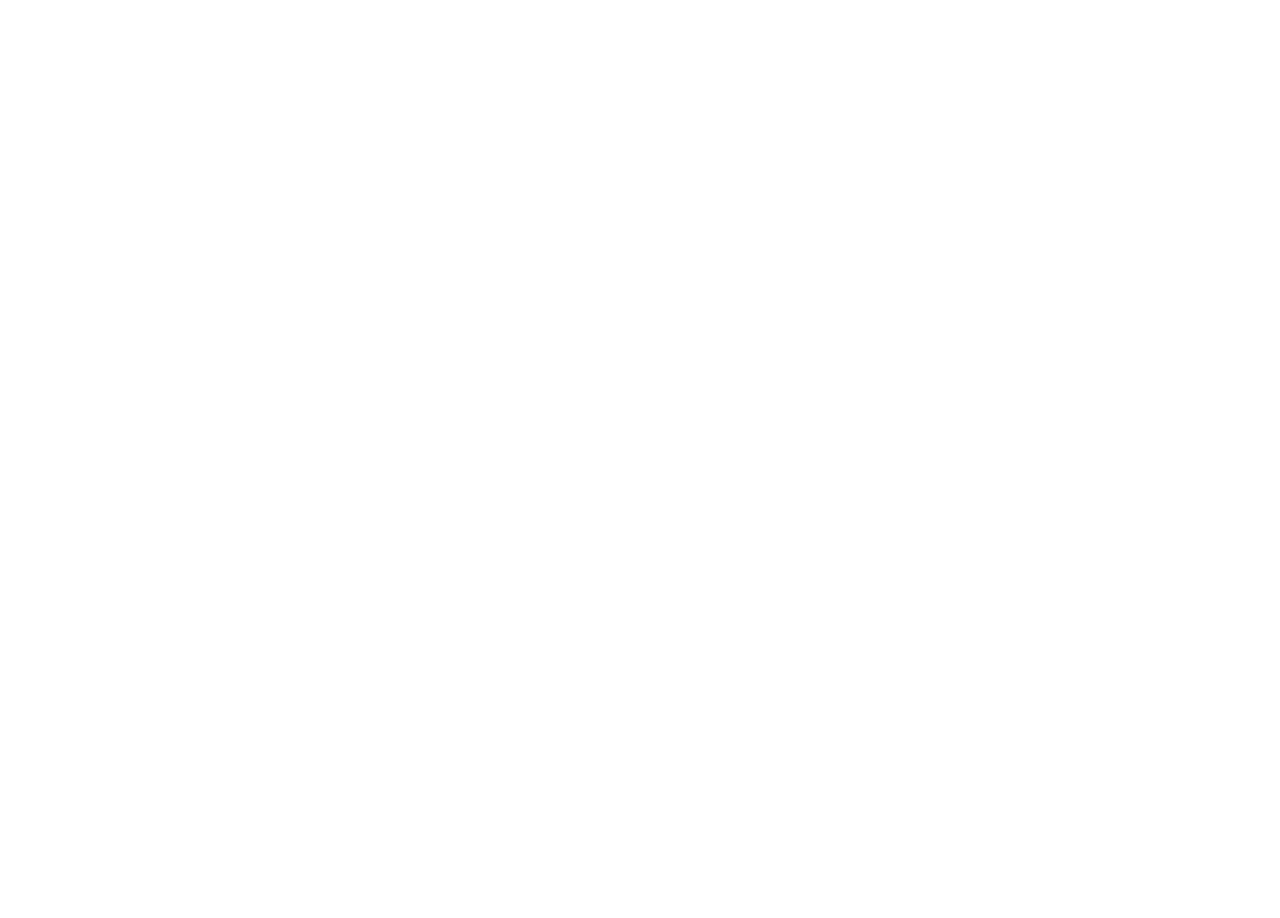
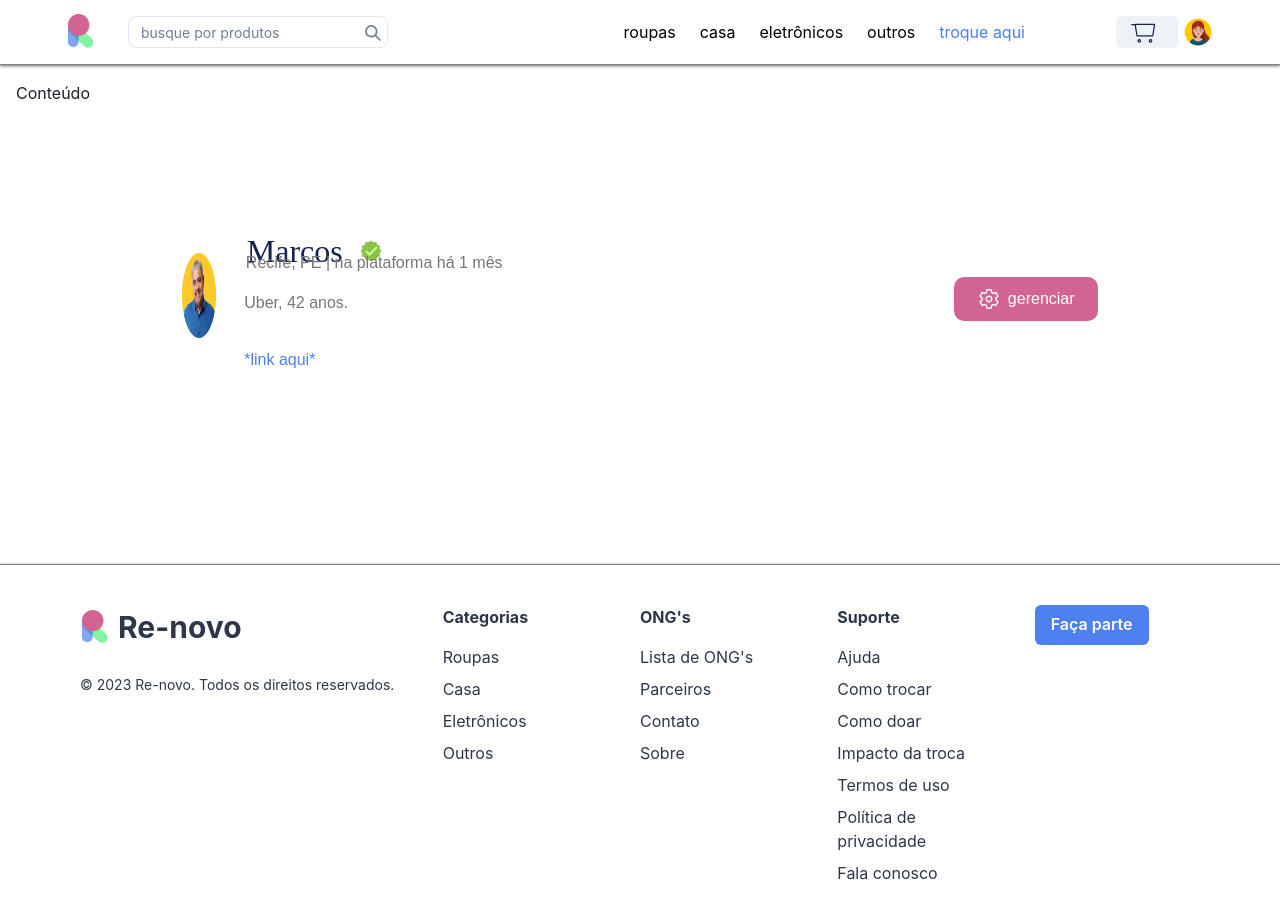
Before and after one commit to SIN-disciplina-PI3/renovo-front, a React (Vite) app: page /renovo-front/perfil in a window 1280 px wide. Before the commit this address had no page. Shown: the top 918 px of the page. Before the commit the page ends 800 px from the top, so only its background shows below. Built offline with nearby package versions, Linux system fonts and the light colour scheme.

Commit message:
feat: component de perfil criado

```diff
--- /dev/null
+++ b/src/components/Perfil/index.css
@@ -0,0 +1,121 @@
+.container {
+    width: 71.6%;
+    /* height: 16.4%; */
+    height: 236px;
+    display: flex;
+    flex-direction: row;
+    justify-content: center;
+    align-items: center;
+    text-align: center;
+    margin-top: 4.45%;
+    margin-left: 14.2%;
+}
+
+.containerInfo {
+    padding-left: 1rem;
+    display: flex;
+    flex-direction: column;
+}
+
+.imagemPerfil {
+    display: flex;
+    align-items: left;
+    width: 85px;
+    height: 85px;
+}
+
+.nomePerfil {
+    width: 165px;
+    height: 35px;
+
+    display: flex;
+    flex-direction: row;
+    justify-content: center;
+    align-items: center;
+
+    font-family: 'Poppins';
+    color: #17214D;
+    font-size: 32px;
+    font-style: normal;
+    font-weight: 400;
+    line-height: 0px;
+    gap: 1rem;
+    padding-top: 3rem;
+}
+
+.infoLocalizacao {
+    display: flex;
+    width: 284px;
+    height: 23px;
+    flex-direction: column;
+    justify-content: center;
+    flex-shrink: 0;
+    font-family: 'Poppins', sans-serif;
+    font-size: 16px;
+    color: #767676;
+    font-style: normal;
+    font-weight: 400;
+    line-height: 0px;
+}
+
+.bioUsuario {
+    display: flex;
+    flex-direction: column;
+    justify-content: center;
+    align-items: start;
+    width: 522px;
+    height: 57px;
+    color: #767676;
+    font-family: 'Poppins', sans-serif;
+    font-size: 16px;
+    font-style: normal;
+    font-weight: 400;
+    line-height: 18px;
+    padding-left: 0.75rem;
+}
+
+.buttonGerenciar {
+    height: 16.4%;
+    margin-left: 12.5rem;
+}
+
+.buttonGerenciar button{
+    width: 144px;
+    height: 44px;
+    border: none;
+    border-radius: 10px 10px 10px 10px;
+    background: #D26493;
+    color: white;
+    font-family: 'Poppins', sans-serif;
+    font-size: 16px;
+    font-style: normal;
+    font-weight: 400;
+    line-height: 18px;
+    display: flex;
+    flex-direction: row;
+    align-items: center;
+    justify-content: center;
+    gap: 0.5rem;
+    cursor: pointer;
+}
+
+.buttonGerenciar button:hover {
+    background: #d1789f;
+}
+
+.linkPerfil {
+    display: flex;
+    flex-direction: column;
+    justify-content: center;
+    align-items: start;
+    width: 522px;
+    height: 57px;
+    color: #767676;
+    font-family: 'Poppins', sans-serif;
+    font-size: 16px;
+    font-style: normal;
+    font-weight: 400;
+    line-height: 18px;
+    padding-left: 0.75rem;
+    color: #4E81EF;
+}
--- /dev/null
+++ b/src/components/Perfil/index.jsx
@@ -0,0 +1,43 @@
+import styles from './index.css';
+import imgPerfil from '../../assets/imagemPerfil.png'
+
+import { FcApproval } from 'react-icons/fc';
+import { IoSettingsOutline } from 'react-icons/io5';
+
+const Perfil = () =>{
+    return (
+        <div className="container">
+            <div className="imagemPerfil">
+                <img src={imgPerfil}></img>
+            </div>
+            <div className="containerInfo">
+                <div className="nomePerfil">
+                    Marcos
+                    <FcApproval size={24} />
+                </div>
+
+                <div className="infoLocalizacao">
+                    Recife, PE | na plataforma há 1 mês
+                </div>
+
+                <div className="bioUsuario">
+                    Uber, 42 anos.
+                </div>
+
+                <div className="linkPerfil">
+                    *link aqui*
+
+                </div>
+
+            </div>
+            <div className="buttonGerenciar">
+                <button>
+                    <IoSettingsOutline size={22}/>
+                    gerenciar
+                </button>
+            </div>
+        </div>
+    );
+}
+
+export default Perfil;
--- /dev/null
+++ b/src/pages/PerfilUsuario/index.jsx
@@ -0,0 +1,24 @@
+import Navbar from '../../components/Navbar'
+import React from 'react'
+import { Box, Text } from '@chakra-ui/react'
+import ProductCarousel from '../../components/Carousel'
+import OngCarousel from '../../components/CarouselOngs'
+import Footer from '../../components/Footer'
+import banner from '../../utils/images/banner.png'
+import Perfil from '../../components/Perfil'
+
+
+const PerfilUsuario = () => {
+  return (
+    <>
+      <Navbar />
+
+      <Perfil />
+
+      <Footer />
+
+    </>
+  )
+}
+
+export default PerfilUsuario;
--- a/src/routes/index.jsx
+++ b/src/routes/index.jsx
@@ -1,10 +1,14 @@
 import { Route, Routes, Navigate } from "react-router-dom";
 import Home from "../pages/Home";
+import PerfilUsuario from "../pages/PerfilUsuario";
 
 const AppRoutes = () => {
   return (
     <Routes>
       <Route path="/renovo-front/" element={<Home />} />
+
+      <Route path="/renovo-front/perfil" element={<PerfilUsuario />} />
+
     </Routes>
   )
 }
```
Also changed, not shown: src/assets/imagemPerfil.png (added).
